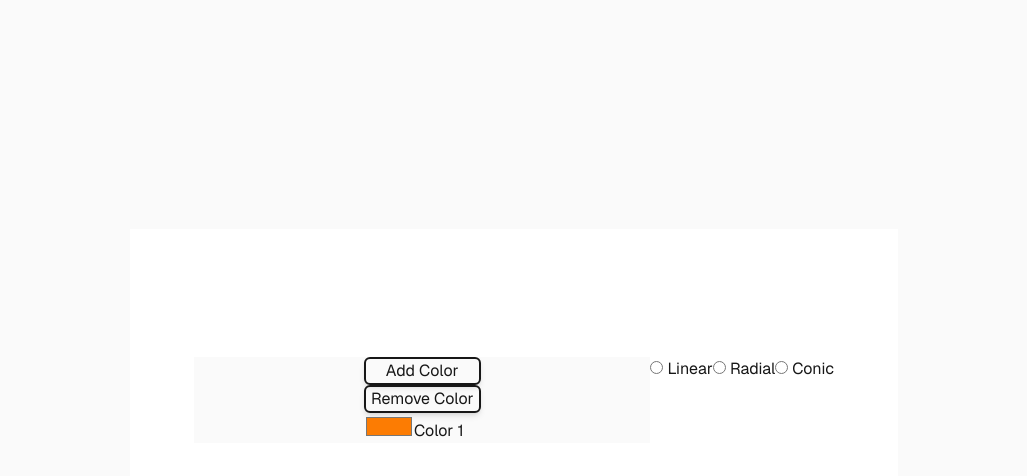
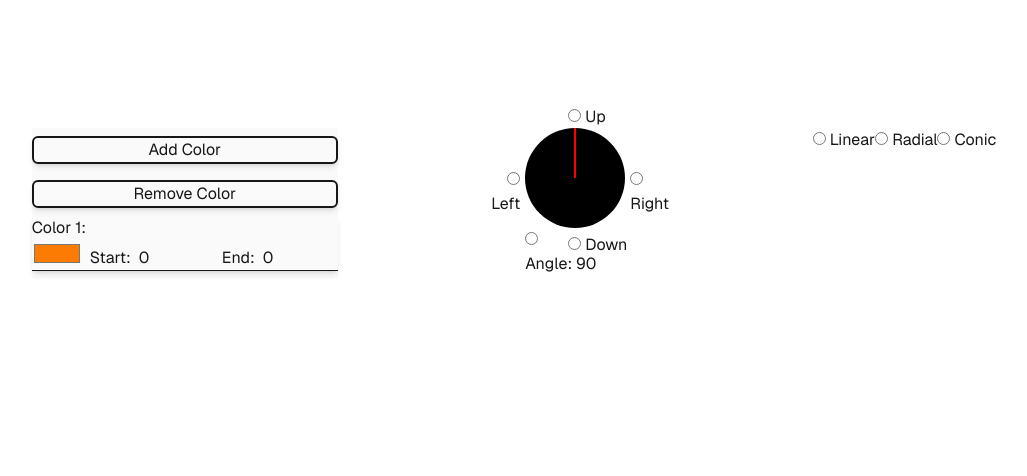
Before and after one commit to dbriksza/woodtexture, a Next.js app: page / in a window 1280 px wide. Both pictures are taken after a click on the button "Add Color". Shown: the top 476 px of the page, without its empty margins (126-1153 px from the left). Built offline with nearby package versions, Linux system fonts and the light colour scheme.

Commit message:
diretion selection + custom angle

```diff
--- a/app/Components/ColorPicker.tsx
+++ b/app/Components/ColorPicker.tsx
@@ -30,16 +30,39 @@ export default function ColorPicker() {
     const [colors, setColors] = useState<ColorPicker[]>([]);
 
     return (
-        <div className="flex flex-col flex-1 items-center bg-zinc-50 font-sans dark:bg-black">
+        <div className="flex flex-col bg-zinc-50 font-sans dark:bg-black">
             <div className="flex flex-col">
-                <button className="border-[2px] rounded-md px-[5px] shadow-md" onClick={()=>modifyColors("add")}>Add Color</button>
-                <button className="border-[2px] rounded-md px-[5px] shadow-md" onClick={()=>modifyColors("subtract")}>Remove Color</button>
+                <button className="border-[2px] rounded-md px-[5px] shadow-md my-2" onClick={()=>modifyColors("add")}>Add Color</button>
+                <button className="border-[2px] rounded-md px-[5px] shadow-md my-2" onClick={()=>modifyColors("subtract")}>Remove Color</button>
                 <div>
                     <fieldset>
                     {colors.map((color) =>
-                        <div key={color.id + "color"}>
-                            <input type="color" key={color.id + "color"} id={color.id.toString()} defaultValue={color.color} name={color.id.toString()}/>
-                            <label htmlFor={color.id.toString()} key={color.id +"label"}>Color {color.id}</label>
+                        <div key={color.id + "colorContainer"} className="border-b shadow-md mb-2">
+                            <label htmlFor={color.id.toString() + "color"} key={color.id +"label"} className="w-[7ch] block">Color {color.id}: </label>
+                            <input
+                                type="color"
+                                key={color.id + "color"}
+                                id={color.id.toString() + "color"}
+                                name={color.id.toString() + "color"}
+                                defaultValue={color.color}
+                            />
+
+                            <label htmlFor={color.id.toString() + "start"} className="px-2">Start:</label>
+                            <input
+                                type="number"
+                                key={color.id + "start"}
+                                id={color.id.toString() + "start"}
+                                name={color.id.toString() + "start"}
+                                min="0" max="100" defaultValue="0">
+                            </input>
+                            <label htmlFor={color.id.toString() + "end"} className="px-2">End:</label>
+                            <input
+                                type="number"
+                                key={color.id + "end"}
+                                id={color.id.toString() + "end"}
+                                name={color.id.toString() + "end"}
+                                min="0" max="100" defaultValue="0">
+                            </input>
                         </div>
                     )}
                     </fieldset>
--- /dev/null
+++ b/app/Components/DirectionSelect.tsx
@@ -0,0 +1,88 @@
+'use client'
+import { useState, useRef } from 'react';
+
+export default function DirectionSelect() {
+
+    // const [direction, setDirection] = useState<Gradient>({type: "linear", repeating: false})
+
+    interface XY {
+        x: number;
+        y: number;
+    }
+
+    const [xy, setXY] = useState<XY>({x: 100, y: 0});
+
+    const [angle, setAngle] = useState<number>(90);
+
+    const customAngleRef = useRef<HTMLInputElement>(null);
+
+    const changeDirectionRadio = (event: React.ChangeEvent<HTMLInputElement>) => {
+        switch (event.currentTarget.value) {
+            case "up":
+                setXY({x: 100, y: 0})
+                setAngle(90);
+                break;
+            case "right":
+                setXY({x: 200, y: 100})
+                setAngle(0);
+                break;
+            case "down":
+                setXY({x: 100, y: 200})
+                setAngle(-90);
+                break;
+            case "left":
+                setXY({x: 0, y: 100})
+                setAngle(180);
+                break;
+            case "custom":
+                break;
+            default:
+                break;
+        }
+    }
+
+    const changeDirectionCircle = (event: React.MouseEvent<SVGGraphicsElement, MouseEvent>) => {
+        customAngleRef.current!.click();
+
+        let rect1 = event.currentTarget.getBoundingClientRect();
+
+        const x1 = 50;
+        const y1 = 50;
+
+        let x2 = event.clientX - rect1.left;
+        let y2 = event.clientY - rect1.top;
+
+        let angle = -1 * (Math.atan2(y2 - y1, x2 - x1) * (180 / Math.PI));
+
+        setAngle(angle);
+
+        setXY({x: x2 + x1, y: y2 + y1});
+
+    }
+
+    return (
+        <div>
+            <fieldset className="relative w-[100px] h-[100px]">
+                <svg viewBox="50 50 100 100" xmlns="http://www.w3.org/2000/svg" onClick={changeDirectionCircle}>
+                    <circle cx="100" cy="100" r="50" />
+                    <line x1="100" y1="100" x2={xy.x} y2={xy.y} stroke="red" strokeWidth="2" />
+                </svg>
+                <label className="absolute bottom-[105%] right-[-43%] w-[100px] mb-[-.4em]">
+                    <input type="radio" name="angle" value="up" onChange={changeDirectionRadio}/> Up
+                </label>
+                <label className="absolute left-[105%] top-[calc(50%-10px)] h-[10px]">
+                    <input type="radio" name="angle" value="right" onChange={changeDirectionRadio}/> Right
+                </label>
+                <label className="absolute top-[105%] right-[-43%] w-[100px]">
+                    <input type="radio" name="angle" value="down" onChange={changeDirectionRadio}/> Down
+                </label>
+                <label className="absolute right-[105%] top-[calc(50%-10px)] h-[10px] text-right">
+                    <input type="radio" name="angle" value="left" onChange={changeDirectionRadio}/> Left
+                </label>
+                <input ref={customAngleRef} className="" type="radio" name="angle" value="customAngle" onChange={changeDirectionRadio}/>
+            </fieldset>
+            <br></br>
+            <span className="block max-w-[100px] w-[100px]">Angle: {angle}</span>
+        </div>
+    )
+}
--- a/app/page.tsx
+++ b/app/page.tsx
@@ -1,11 +1,13 @@
 import ColorPicker from "./Components/ColorPicker";
 import GradientSelect from "./Components/GradientSelect";
+import DirectionSelect from "./Components/DirectionSelect";
 
 export default function Home() {
   return (
-    <div className="flex flex-col flex-1 items-center justify-center bg-zinc-50 font-sans dark:bg-black">
-      <main className="flex w-full max-w-3xl flex-row justify-between py-32 px-16 bg-white dark:bg-black sm:items-start">
+    <div className="flex flex-col bg-zinc-50 font-sans dark:bg-black w-full h-full">
+      <main className="flex w-full h-full flex-row justify-around py-32 px-16 bg-white dark:bg-black items-start">
         <ColorPicker/>
+        <DirectionSelect/>
         <GradientSelect/>
       </main>
     </div>
```
